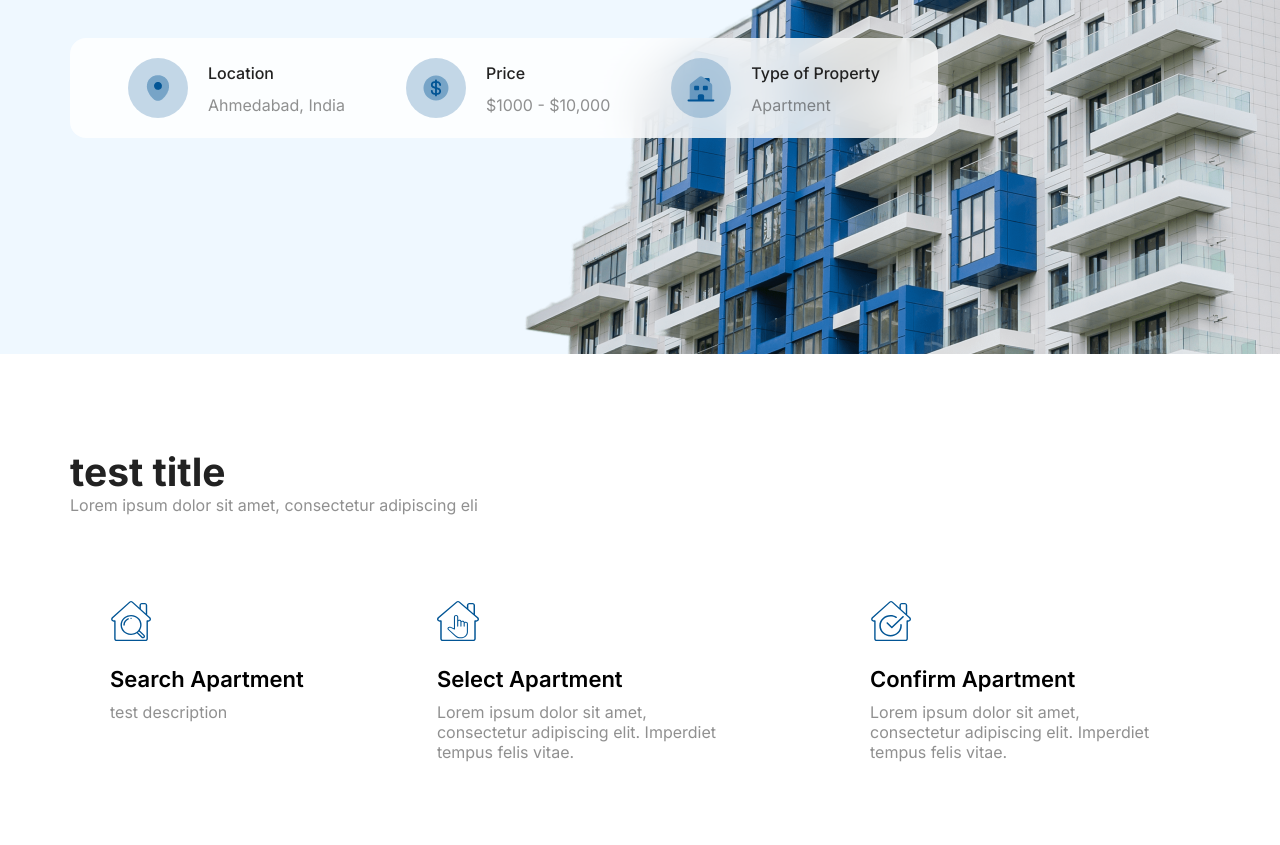
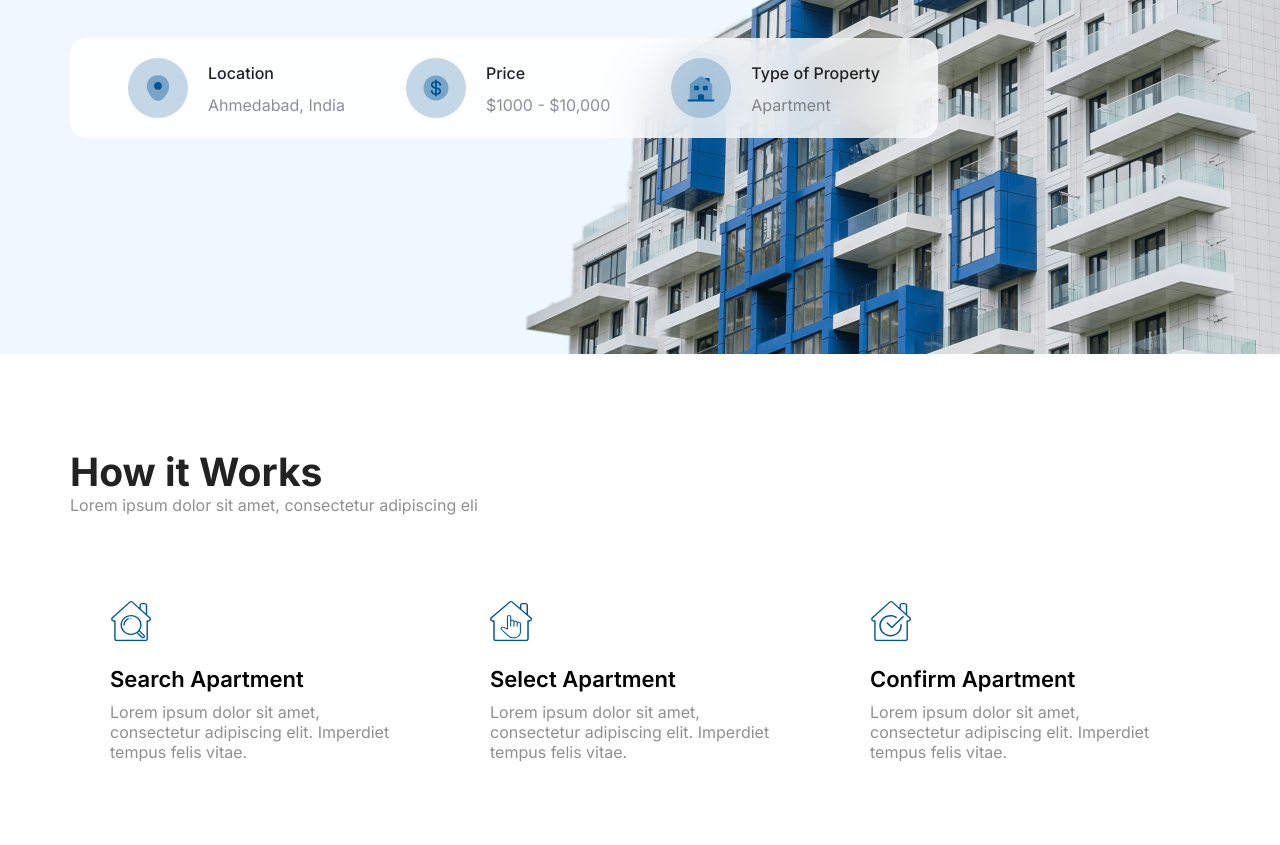
Before and after one commit to m-alkordy2/flora-focal, a plain HTML site: page index.html in a window 1280 px wide. Shown: the part 446-1291 px from the top of the page. Drawn offline with Linux system fonts and the light colour scheme.

Commit message:
edit how it works section

```diff
--- a/index.html
+++ b/index.html
@@ -60,12 +60,12 @@
     </header>
     <main>
         <section id="works" class="works">
-            <h1>test title</h1>
+            <h1>How it Works</h1>
             <p>Lorem ipsum dolor sit amet, consectetur adipiscing eli</p>
             <div class="container">
                 <div class="card">
                     <h2>Search Apartment</h2>
-                    <p>test description</p>
+                    <p>Lorem ipsum dolor sit amet, consectetur adipiscing elit. Imperdiet tempus felis vitae.</p>
                 </div>
                 <div class="card">
                     <h2>Select Apartment</h2>
```
